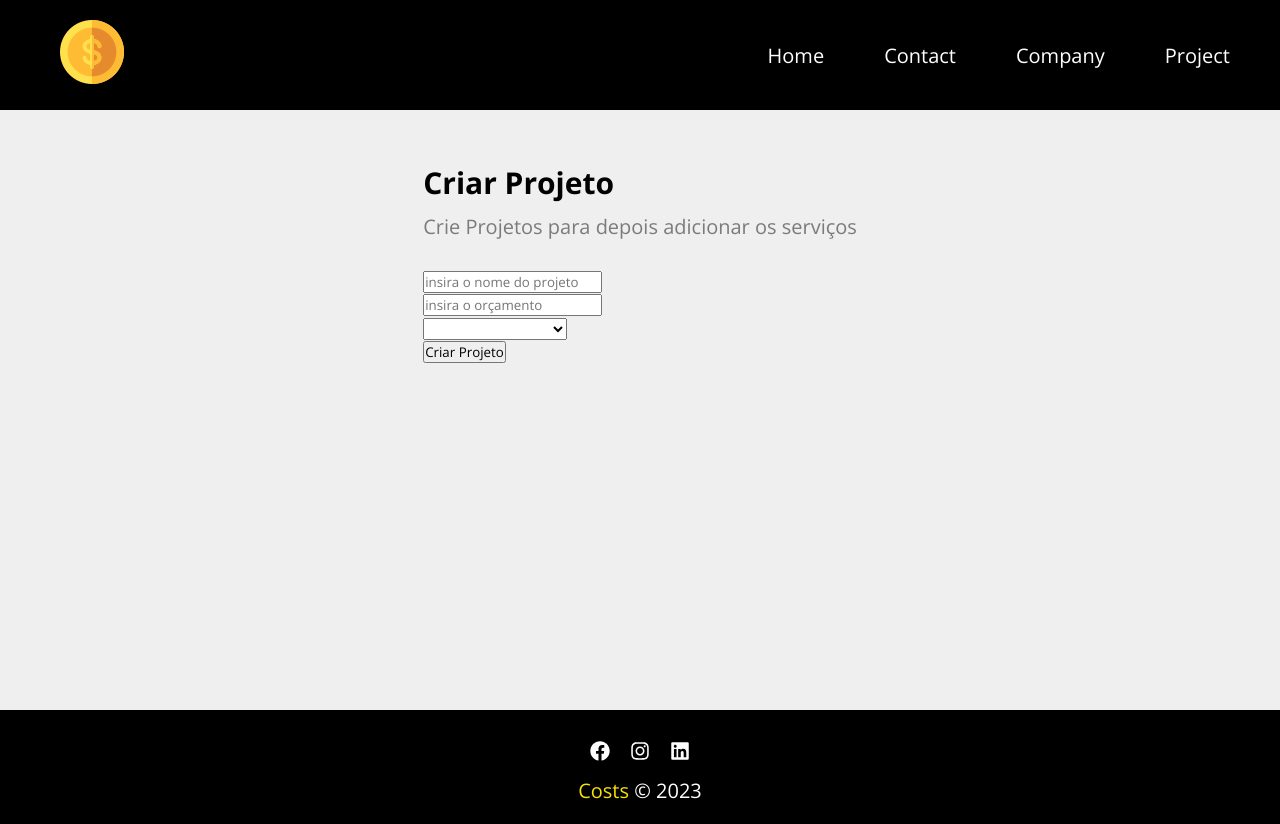
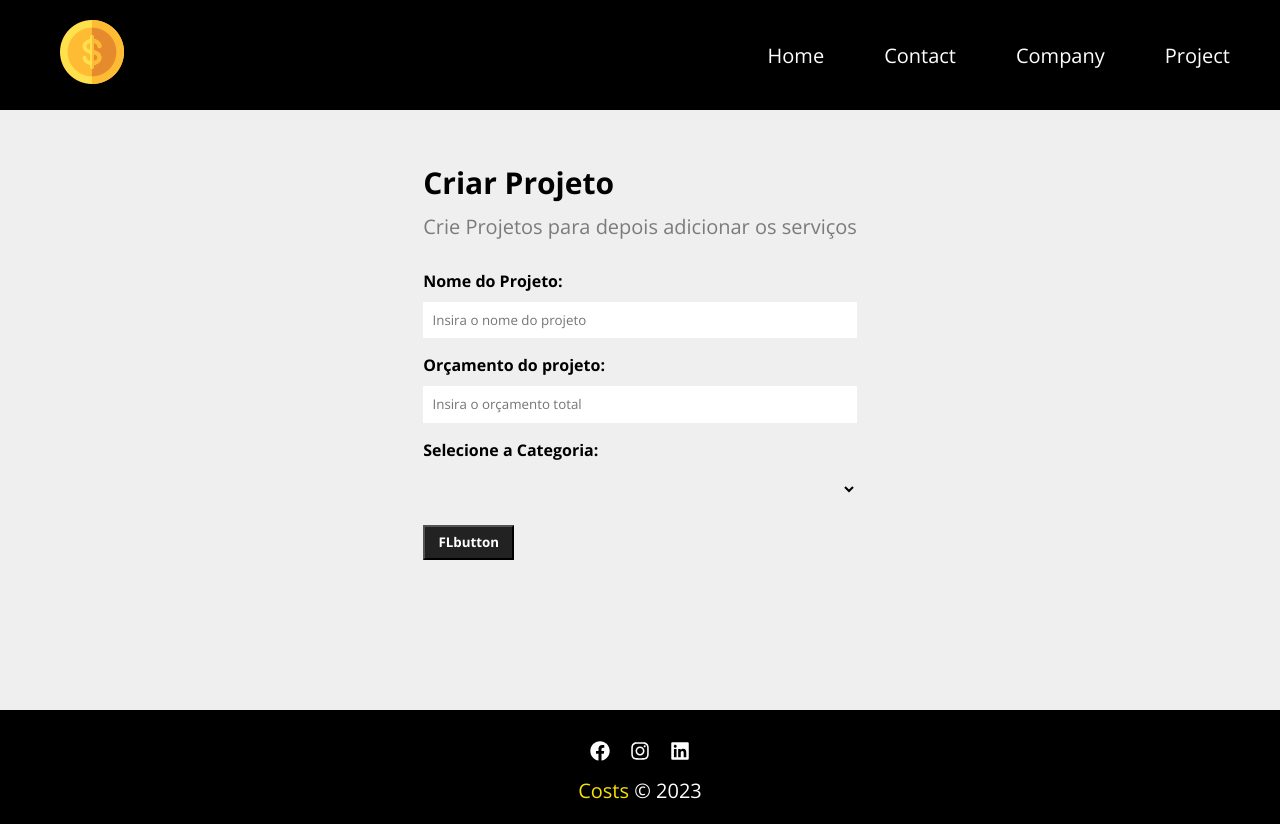
Before and after one commit to PatrickT3/Costs, a React (Create React App) app: page /NewProj in a window 1280 px wide. Built offline with nearby package versions, Linux system fonts and the light colour scheme.

Commit message:
transformando em components os elementos do form

```diff
--- /dev/null
+++ b/src/components/Form/FLbutton/FLbutton.css
@@ -0,0 +1,13 @@
+.bbtn{
+    background-color: #222;
+    color: #fff;
+    padding: 0.5em 1em;
+    text-decoration: none;
+    transition: 0.5;
+    font-weight: bold;
+}
+.bbtn:hover{
+    cursor: pointer;
+    color: #ffbb33;
+    box-shadow: 0 0 5px rgb(245, 225, 4);
+}
--- /dev/null
+++ b/src/components/Form/FLbutton/FLbutton.js
@@ -0,0 +1,10 @@
+import React from 'react'
+import './FLbutton.css'
+
+const FLbutton = () => {
+  return (
+    <button className='bbtn'>FLbutton</button>
+  )
+}
+
+export default FLbutton
--- /dev/null
+++ b/src/components/Form/Select/Select.css
@@ -0,0 +1,14 @@
+.Sdiv{
+    display: flex;
+    flex-direction: column;
+    margin-bottom: 1em;
+}
+.Sdiv label{
+    margin-bottom: .6em;
+    font-weight: bold;
+}
+.Sdiv select{
+    padding: .7em;
+    border-radius: 0;
+    border: none;
+}
--- /dev/null
+++ b/src/components/Form/Select/Select.js
@@ -0,0 +1,15 @@
+import React from 'react'
+import './Select.css'
+
+const Select = ({text,name,options,handleOnChange,value}) => {
+  return (
+    <div className='Sdiv'>
+        <label htmlFor={name}>{text}:</label>
+        <select name={name} id={name} className='Scss'>
+            <option disabled >selecine a categoria</option>
+        </select>
+    </div>
+  )
+}
+
+export default Select
--- /dev/null
+++ b/src/components/Form/input/Input.css
@@ -0,0 +1,14 @@
+.form-control{
+    display: flex;
+    flex-direction: column;
+    margin-bottom: 1em;
+}
+.form-control label{
+    margin-bottom: .6em;
+    font-weight: bold;
+}
+.form-control input{
+    padding: .7em;
+    border-radius: 0;
+    border: none;
+}
--- /dev/null
+++ b/src/components/Form/input/Input.js
@@ -0,0 +1,19 @@
+import './Input.css'
+
+function Input({type,text,name,placeholder,handleOnChange,value}){
+    return(
+        <div className='form-control'>
+            <label htmlFor={name}>{text}:</label>
+            <input
+                type={type}
+                placeholder={placeholder}
+                name={name}
+                onChange={handleOnChange}
+                id={name}
+                value={value}
+            />
+        </div>
+    )
+}
+
+export default Input
--- a/src/pages/NewPrj/NewPrj.js
+++ b/src/pages/NewPrj/NewPrj.js
@@ -1,5 +1,8 @@
 import React from 'react'
 import './Newprj.css'
+import Input from '../../components/Form/input/Input'
+import Select from '../../components/Form/Select/Select'
+import FLbutton from '../../components/Form/FLbutton/FLbutton'
 
 const NewPrj = () => {
   return (
@@ -7,20 +10,23 @@ const NewPrj = () => {
       <h1> Criar Projeto </h1>
       <p>Crie Projetos para depois adicionar os serviços</p>
       <form >
-        <div>
-          <input type="text" placeholder='insira o nome do projeto'/>
-        </div>
-        <div>
-          <input type="number" placeholder='insira o orçamento'/>
-        </div>
-        <div>
-          <select name="category_id">
-            <option disabled >selecine a categoria</option>
-          </select>
-        </div>
-        <div>
-          <input type="submit" value="Criar Projeto"/>
-        </div>
+        <Input
+          name={"name"}
+          type={"text"}
+          placeholder={"Insira o nome do projeto"}
+          text={"Nome do Projeto"}
+        ></Input>
+        <Input
+          type={"number"}
+          name={"budget"}
+          placeholder={"Insira o orçamento total"}
+          text={"Orçamento do projeto"}
+        ></Input>
+        <Select
+          text={"Selecione a Categoria"}
+          name={"categoria_id"}
+        ></Select>
+        <FLbutton text={"Criar Projeto"}></FLbutton>
       </form>
     </section>
   )
```
